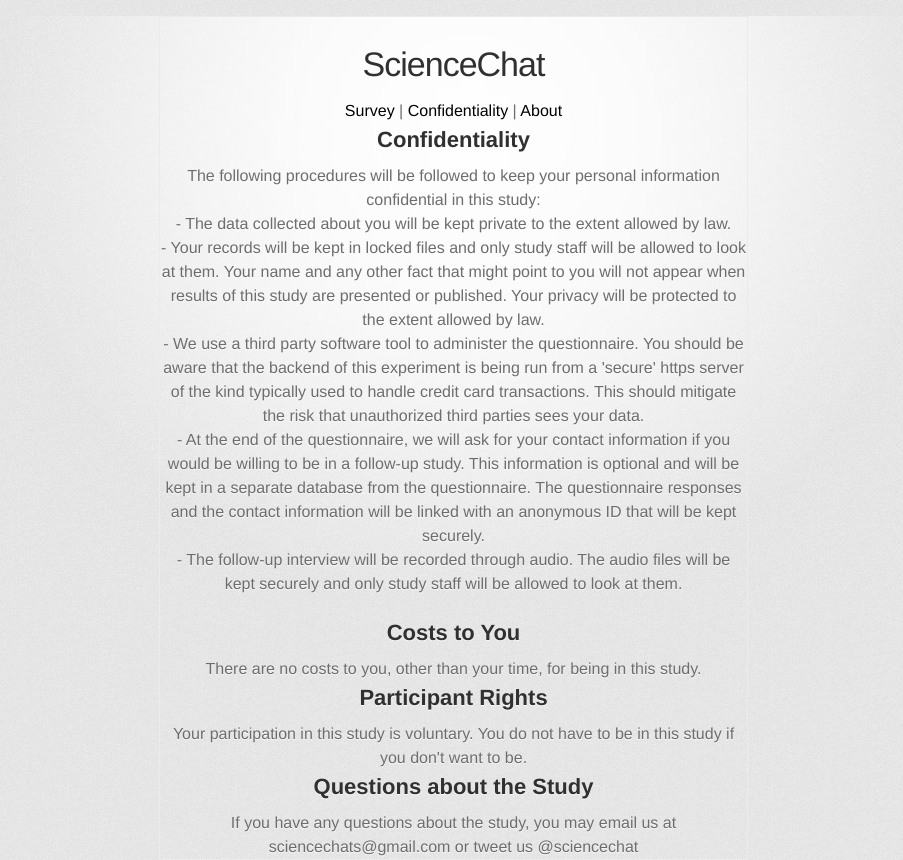
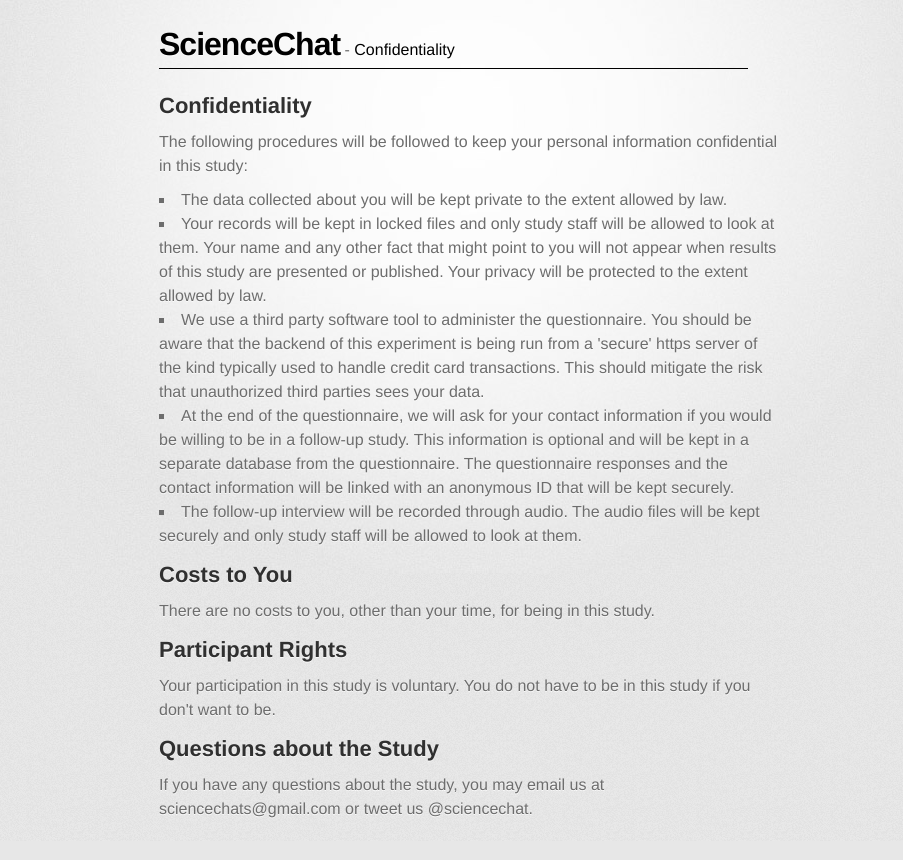
Before and after one commit to ScienceTalk/ScienceTalk.github.io, a plain HTML site: page terms.html in a window 1280 px wide. Shown: the whole page, without its empty margins (171-1074 px from the left). Drawn offline with Linux system fonts and the light colour scheme; a web font is replaced by a local one.

Commit message:
index and terms file

```diff
--- a/terms.html
+++ b/terms.html
@@ -16,35 +16,32 @@
  <body>
     <div id="container">
     <div class="inner">
-    <table id="header">
-	<td>
+
         <header>
-          <h2>ScienceChat</h2>
+			<h1 id="title"><a href="index.html"> ScienceChat</a></h1>
+			- <a href="terms.html">Confidentiality</a>
         </header>
-			 <a href="survey.html" >Survey</a>
-			| <a href="terms.html">Confidentiality</a>
-			| <a href="about.html">About</a>
+	<div id="header_divider"></div>
         <section id="main_content">
 	<h2>Confidentiality</h2>
-	<dl>
+	<p align=left>
 	The following procedures will be followed to keep your personal information confidential in this study:
-	<dd>- The data collected about you will be kept private to the extent allowed by law. </dd>
-	<dd>- Your records will be kept in locked files and only study staff will be allowed to look at them. Your name and any other fact that might point to you will not appear when results of this study are presented or published. Your privacy will be protected to the extent allowed by law. </dd>
-	<dd>- We use a third party software tool to administer the questionnaire. You should be aware that the backend of this experiment is being run from a 'secure' https server of the kind typically used to handle credit card transactions. This should mitigate the risk that unauthorized third parties sees your data.</dd>
-	<dd>- At the end of the questionnaire, we will ask for your contact information if you would be willing to be in a follow-up study. This information is optional and will be kept in a separate database from the questionnaire. The questionnaire responses and the contact information will be linked with an anonymous ID that will be kept securely.</dd>
-	<dd>- The follow-up interview will be recorded through audio. The audio files will be kept securely and only study staff will be allowed to look at them.</dd>
-	</dl>
+	<ul>
+	<li>The data collected about you will be kept private to the extent allowed by law. </li>
+	<li>Your records will be kept in locked files and only study staff will be allowed to look at them. Your name and any other fact that might point to you will not appear when results of this study are presented or published. Your privacy will be protected to the extent allowed by law. </li>
+	<li>We use a third party software tool to administer the questionnaire. You should be aware that the backend of this experiment is being run from a 'secure' https server of the kind typically used to handle credit card transactions. This should mitigate the risk that unauthorized third parties sees your data.</li>
+	<li>At the end of the questionnaire, we will ask for your contact information if you would be willing to be in a follow-up study. This information is optional and will be kept in a separate database from the questionnaire. The questionnaire responses and the contact information will be linked with an anonymous ID that will be kept securely.</li>
+	<li>The follow-up interview will be recorded through audio. The audio files will be kept securely and only study staff will be allowed to look at them.</li>
+	</li></p>
 	<h2>Costs to You</h2>
-	There are no costs to you, other than your time, for being in this study.
-
+	<p align=left>
+	There are no costs to you, other than your time, for being in this study.</p>
 	<h2>Participant Rights</h2>
-	Your participation in this study is voluntary. You do not have to be in this study if you don't want to be.
-
+	<p align=left>
+	Your participation in this study is voluntary. You do not have to be in this study if you don't want to be.</p>
 	<h2>Questions about the Study</h2>
-	If you have any questions about the study, you may email us at sciencechats@gmail.com or tweet us @sciencechat
-
-	</td>
-    </table>
+	<p align=left>
+	If you have any questions about the study, you may email us at sciencechats@gmail.com or tweet us @sciencechat.</p>
   </div>
   </div>
   </body>
```
Also changed, not shown: index.html (+7 -6 lines).
